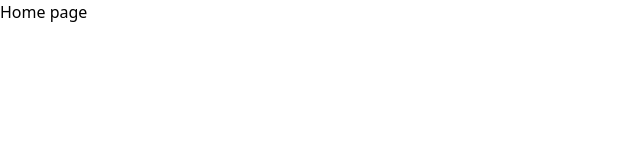
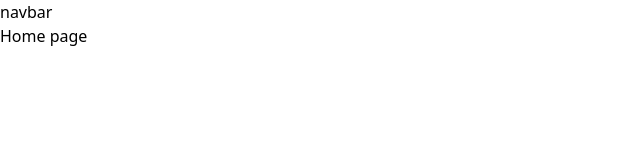
Before and after one commit to milan-sony/ReactChatApp, a React (Vite) app: page / in a window 1280 px wide. Shown: the top 160 px of the page, without its empty margins (0-640 px from the left). Built offline with nearby package versions, Linux system fonts and the light colour scheme.

Commit message:
feat: navbar added to the app.jsx

```diff
--- a/src/App.jsx
+++ b/src/App.jsx
@@ -1,9 +1,11 @@
 import React from 'react'
 import Router from './router/Router'
+import Navbar from './components/Navbar/Navbar'
 
 function App() {
   return (
     <div>
+      <Navbar/>
       <Router />
     </div>
   )
```
